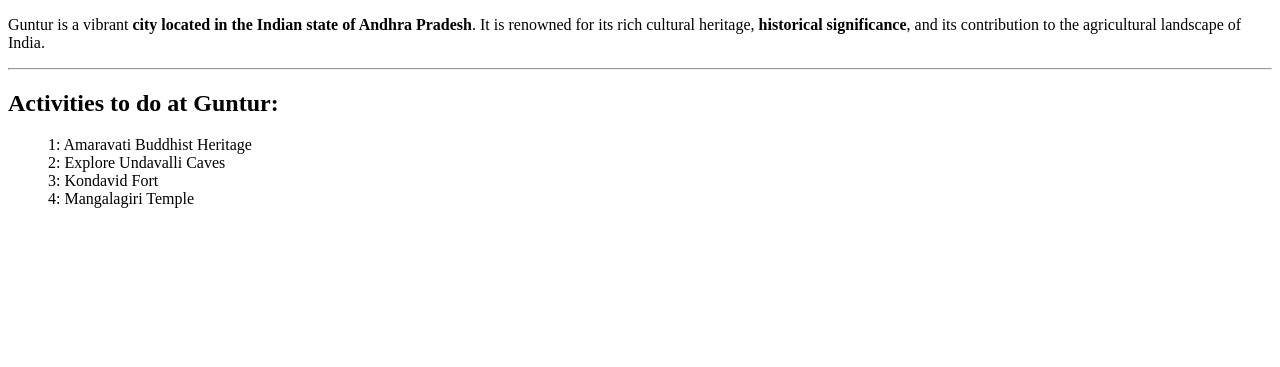
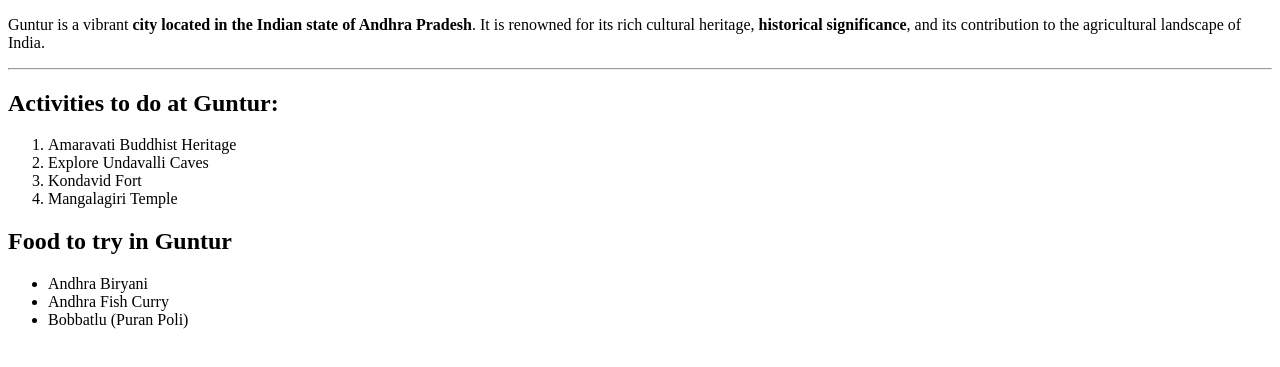
Before and after one commit to 44-563-WebApps-F23/44563-webapps-f23-assignment3-Lakshminali20000, a plain HTML site: page index.html in a window 1280 px wide. Shown: the part 105-472 px from the top of the page. Drawn offline with Linux system fonts and the light colour scheme.

```diff
--- a/index.html
+++ b/index.html
@@ -13,9 +13,15 @@
     <hr>
     <h2>Activities to do at Guntur:</h2>
     <ol>
-       1: Amaravati Buddhist Heritage</br>
-       2: Explore Undavalli Caves</br>
-       3: Kondavid Fort</br>
-       4: Mangalagiri Temple</br>
-    </ol>
+       <li>Amaravati Buddhist Heritage</li>
+       <li> Explore Undavalli Caves</li>
+       <li> Kondavid Fort</li>
+       <li> Mangalagiri Temple</li>
+</ol>
+<h2>Food to try in Guntur</h2>
+<ul>
+    <li>Andhra Biryani</li>
+    <li>Andhra Fish Curry</li>
+    <li>Bobbatlu (Puran Poli)</li>
+</ul>
 </html>
```
